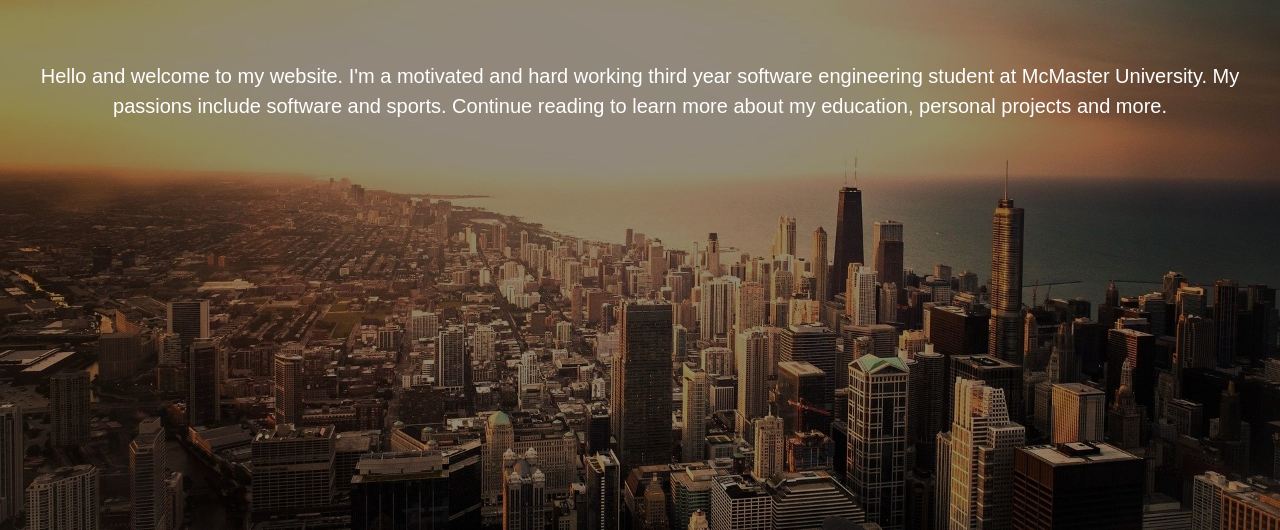
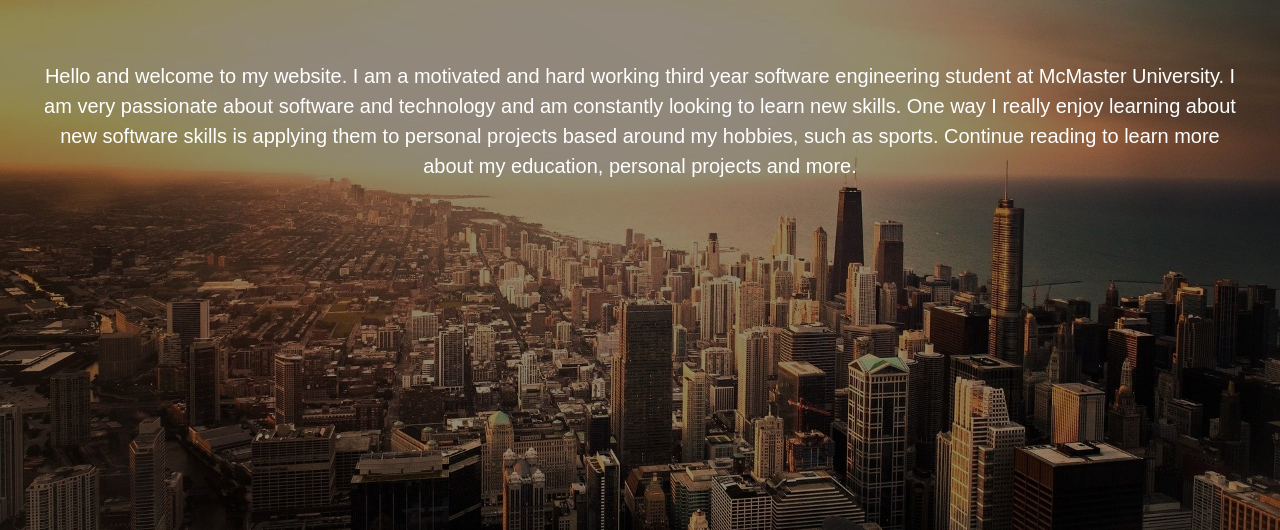
Before and after one commit to GilbertCherrie/GilbertCherrie.github.io, a plain HTML site: page index.html in a window 1280 px wide. Shown: the part 270-800 px from the top of the page. Drawn offline with nearby package versions, Linux system fonts and the light colour scheme; a script that the page names is missing.

Commit message:
Updated intro

```diff
--- a/index.html
+++ b/index.html
@@ -52,8 +52,10 @@
 
       <div class="intro">
         <p>
-          Hello and welcome to my website. I'm a motivated and hard working third year software engineering student at McMaster University. My passions include
-          software and sports. Continue reading to learn more about my education, personal projects and more.
+        Hello and welcome to my website. I am a motivated and hard working third year software engineering student at McMaster University.
+        I am very passionate about software and technology and am constantly looking to learn new skills. One way I really enjoy learning
+        about new software skills is applying them to personal projects based around my hobbies, such as sports. Continue reading to learn more
+        about my education, personal projects and more.
         </p>
       </div>
       <div id = "Education"></div>
```
